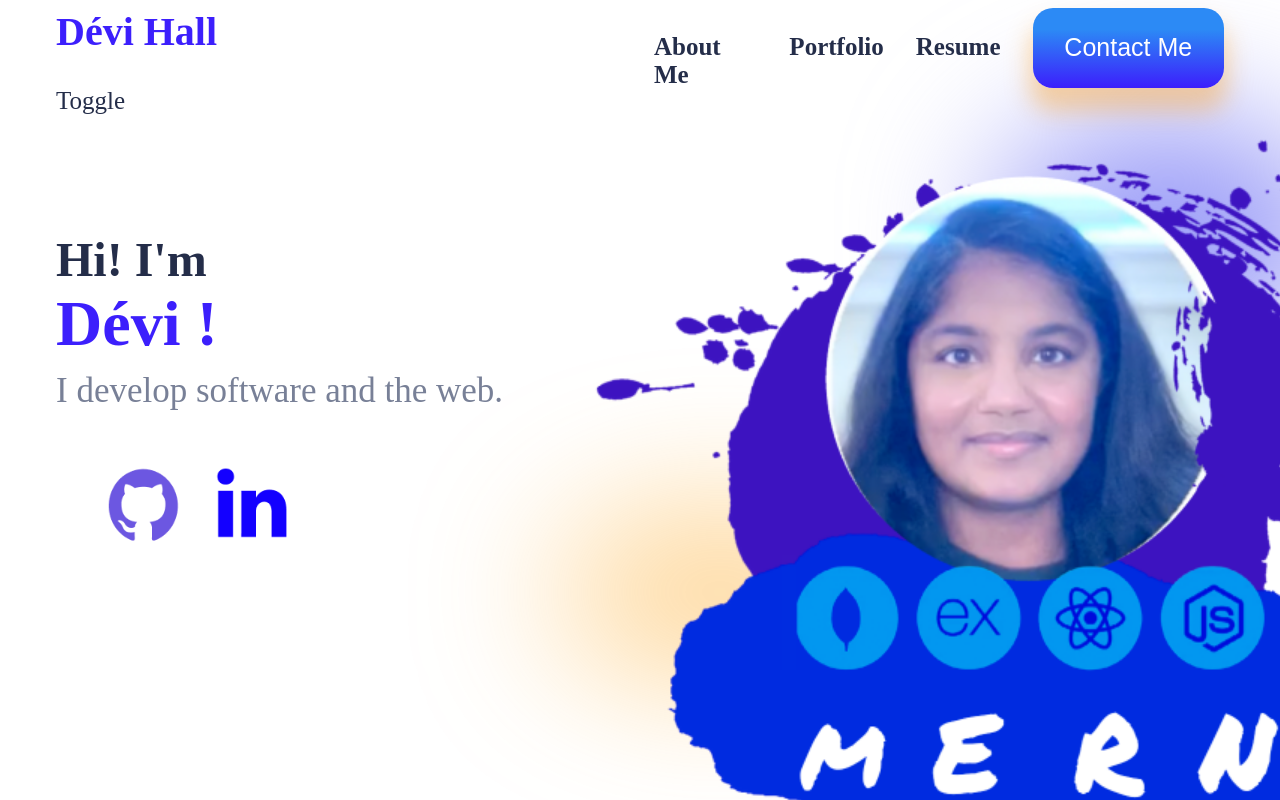
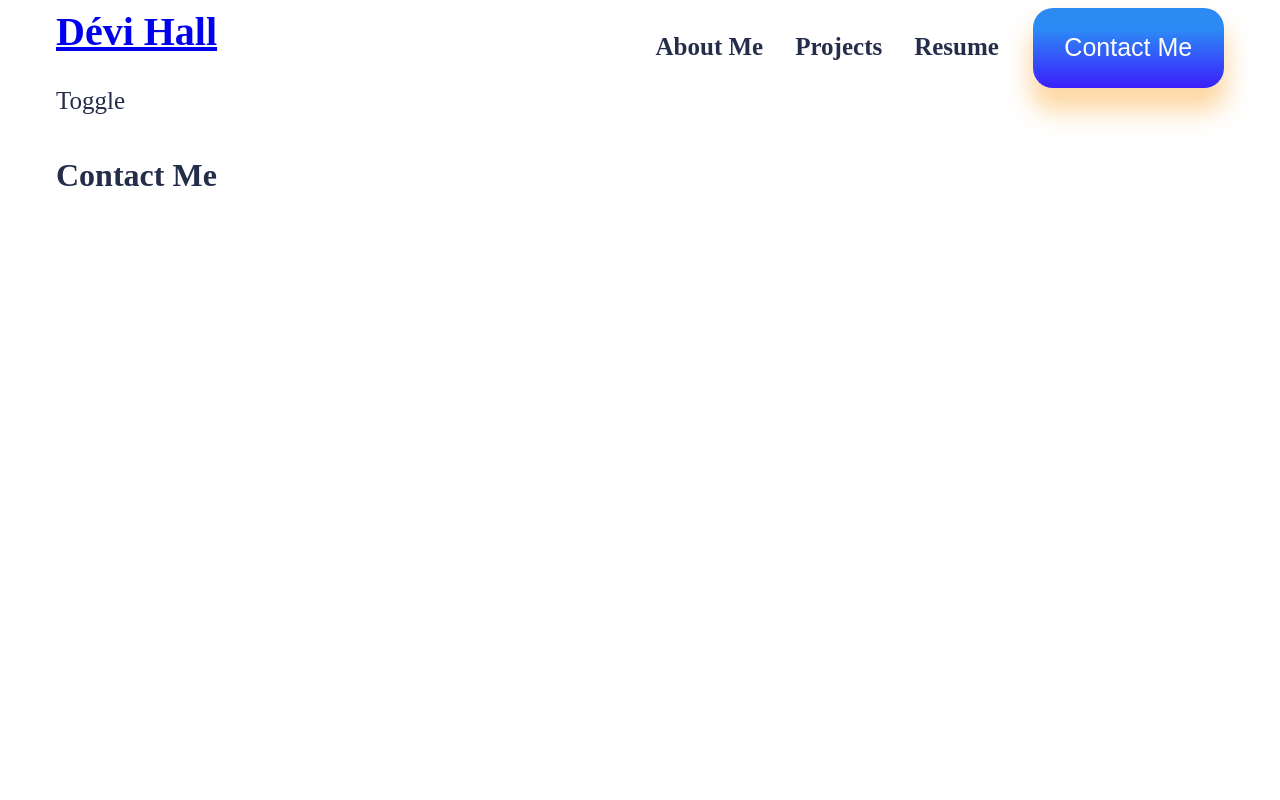
Before and after one commit to devihall/R-Portfolio, a React (Create React App) app: page / in a window 1280 px wide. Both pictures are taken after a click on the button "Contact Me". Shown: the top 800 px of the page. Built offline with nearby package versions, Linux system fonts and the light colour scheme.

Commit message:
conditional rendering of contact form

```diff
--- a/src/App.js
+++ b/src/App.js
@@ -1,20 +1,34 @@
-import React from "react";
+import React, { useState } from "react";
 import "./App.css";
 import Navbar from "./components/Navbar/Navbar";
 import Intro from "./components/Intro/Intro";
-// import About from './components/AboutMe/AboutMe'
-import Projects from "./components/Projects/Projects";
-// import Contact from "./components/ContactMe/ContactMe"
+// import About from "./components/About/About";
+// import Projects from "./components/Projects/Projects";
+import Contact from "./components/Contact/Contact";
 
 function App() {
+  const [contactSelected, setContactSelected] = useState(false);
+
+
+
   return (
     <div className="App">
-      <Navbar />
-      <Intro />
-      <Projects />
+      <Navbar
+        contactSelected={contactSelected}
+        setContactSelected={setContactSelected}
+      > </Navbar>
+
+      <main>
+        {!contactSelected ? (
+          <>
+            <Intro />
+          </>
+        ) : (
+          <Contact></Contact>
+        )}
+      </main>
     </div>
   );
 }
 
-
 export default App;
--- /dev/null
+++ b/src/components/About/About.js
@@ -0,0 +1,7 @@
+import React from "react";
+
+const About = () => {
+  return <h1>About Me</h1>;
+};
+
+export default About;
--- /dev/null
+++ b/src/components/Contact/Contact.js
@@ -0,0 +1,7 @@
+import React from "react";
+
+const Contact = () => {
+  return <h1>Contact Me</h1>;
+};
+
+export default Contact;
--- a/src/components/Navbar/Navbar.js
+++ b/src/components/Navbar/Navbar.js
@@ -1,23 +1,31 @@
 import React from "react";
 import "./Navbar.css";
 
-const Navbar = () => {
+const Navbar = (props) => {
+  const {
+    contactSelected,
+    setContactSelected
+  } = props;
   return (
     <div className="nav-wrapper">
       <div className="nav-left">
-        <div className="nav-name">Dévi Hall</div>
+        <div className="nav-name"><a data-testid="link" href="/">Dévi Hall</a></div>
         <span>Toggle</span>
       </div>
       <div className="nav-right">
         <div className="nav-list">
           <ul>
             <li>About Me</li>
-            <li>Portfolio</li>
+            <li>Projects</li>
             <li>Resume</li>
           </ul>
         </div>
       </div>
-      <button className="button nav-button">Contact Me</button>
+      <button
+        className="button nav-button"
+        onClick={() => setContactSelected(true)}>
+        Contact Me
+      </button>
     </div>
   );
 };
```
Also changed, not shown: src/img/intro-pic.png.
